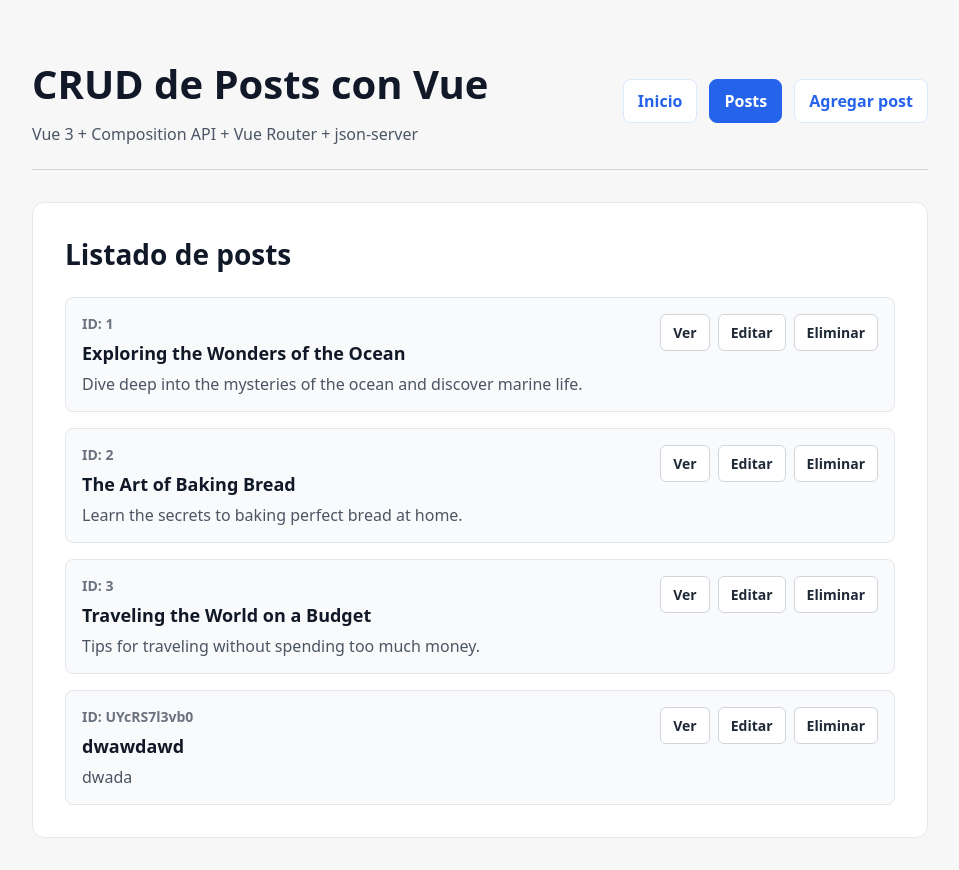
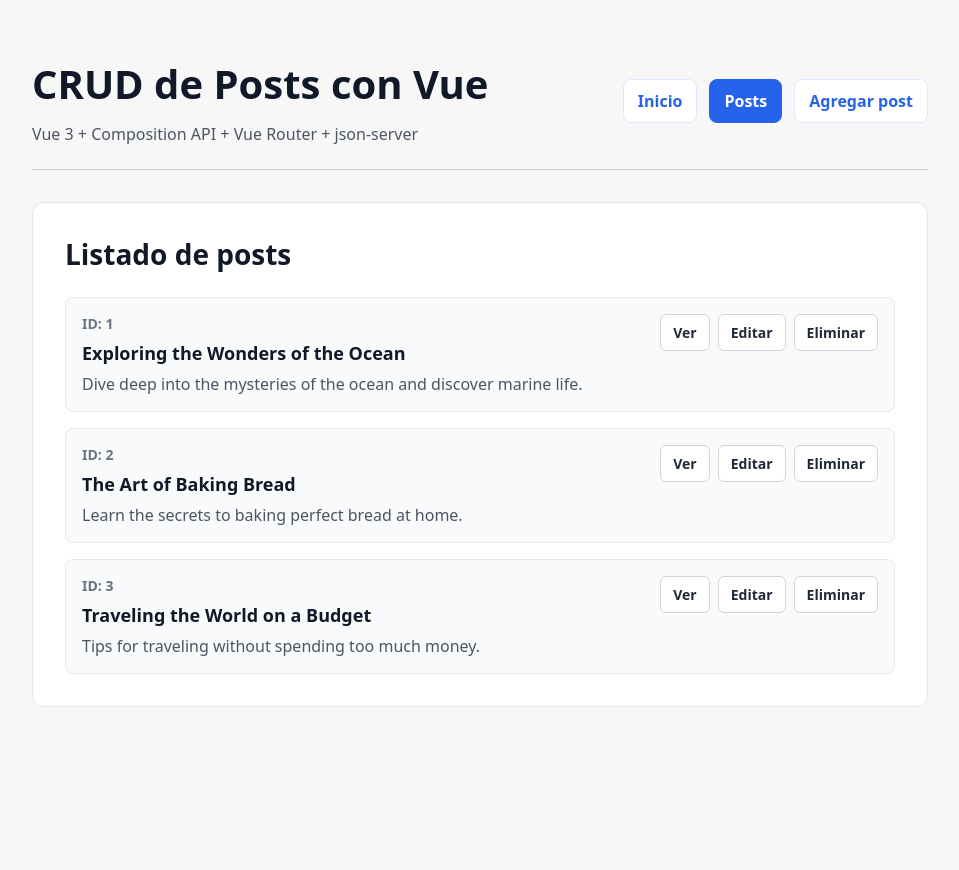
Before and after one commit to JaredAGarciaH/vue-crud-json-server, a Vue app: page /posts in a window 1280 px wide. Shown: the whole page, without its empty margins (160-1119 px from the left). After the commit the page ends 800 px from the top, so only its background shows below. Built offline with nearby package versions, Linux system fonts and the light colour scheme; data requests are answered from the project's data file.

Commit message:
Agrega eliminacion de posts

```diff
--- a/src/components/Posts.vue
+++ b/src/components/Posts.vue
@@ -7,6 +7,15 @@ const posts = ref([])
 const getPosts = async () => {
   const response = await axios.get('http://localhost:8080/posts')
   posts.value = response.data
+}
+
+const deletePost = async (id) => {
+  const confirmed = confirm('Deseas eliminar este post?')
+
+  if (confirmed) {
+    await axios.delete(`http://localhost:8080/posts/${id}`)
+    getPosts()
+  }
 }
 
 onMounted(() => {
@@ -29,7 +38,7 @@ onMounted(() => {
         <div class="post-actions">
           <RouterLink :to="`/posts/${post.id}`">Ver</RouterLink>
           <RouterLink :to="`/posts/edit/${post.id}`">Editar</RouterLink>
-          <button type="button">Eliminar</button>
+          <button type="button" @click="deletePost(post.id)">Eliminar</button>
         </div>
       </article>
     </div>
--- a/src/posts.json
+++ b/src/posts.json
@@ -14,11 +14,6 @@
       "id": "3",
       "title": "Traveling the World on a Budget",
       "description": "Tips for traveling without spending too much money."
-    },
-    {
-      "title": "dwawdawd",
-      "description": "dwada",
-      "id": "UYcRS7l3vb0"
     }
   ],
   "$schema": "./node_modules/json-server/schema.json"
```
Also changed, not shown: 1 other file (tests, documents, lock files or other folders).
